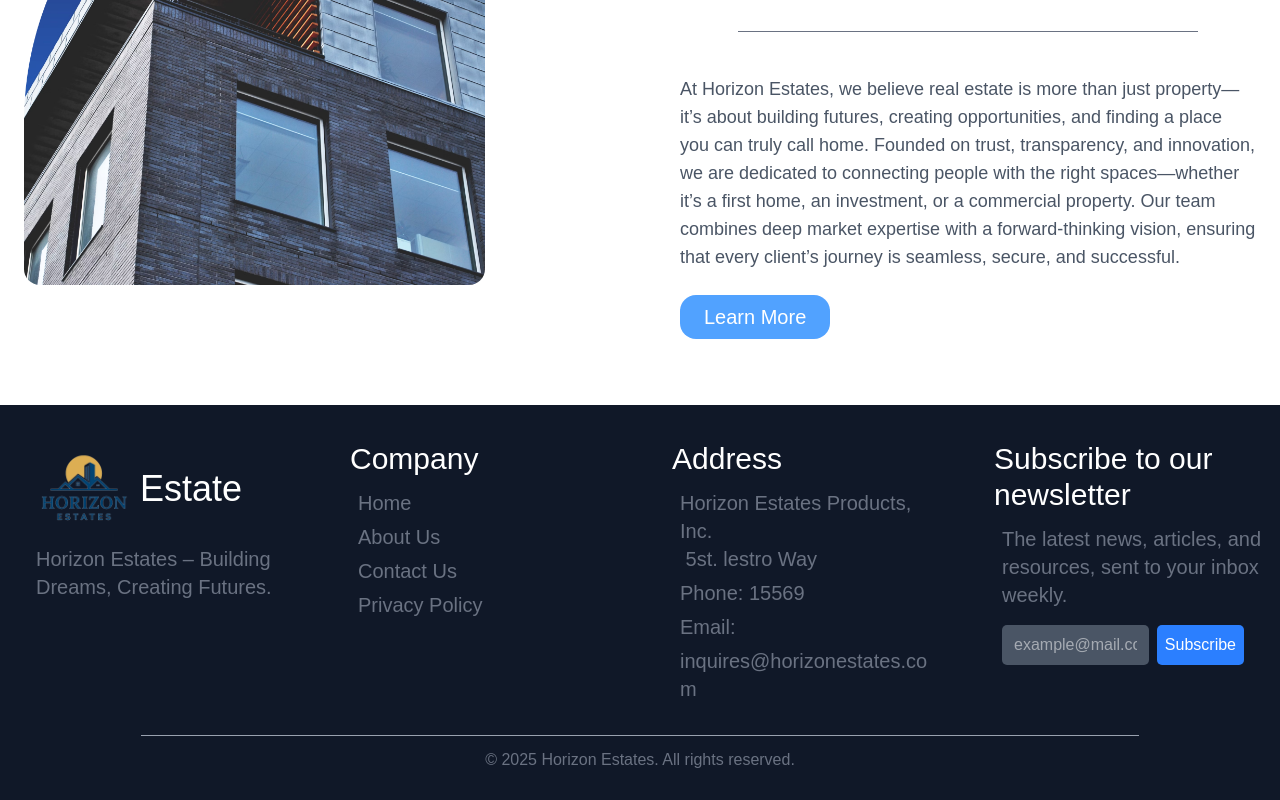
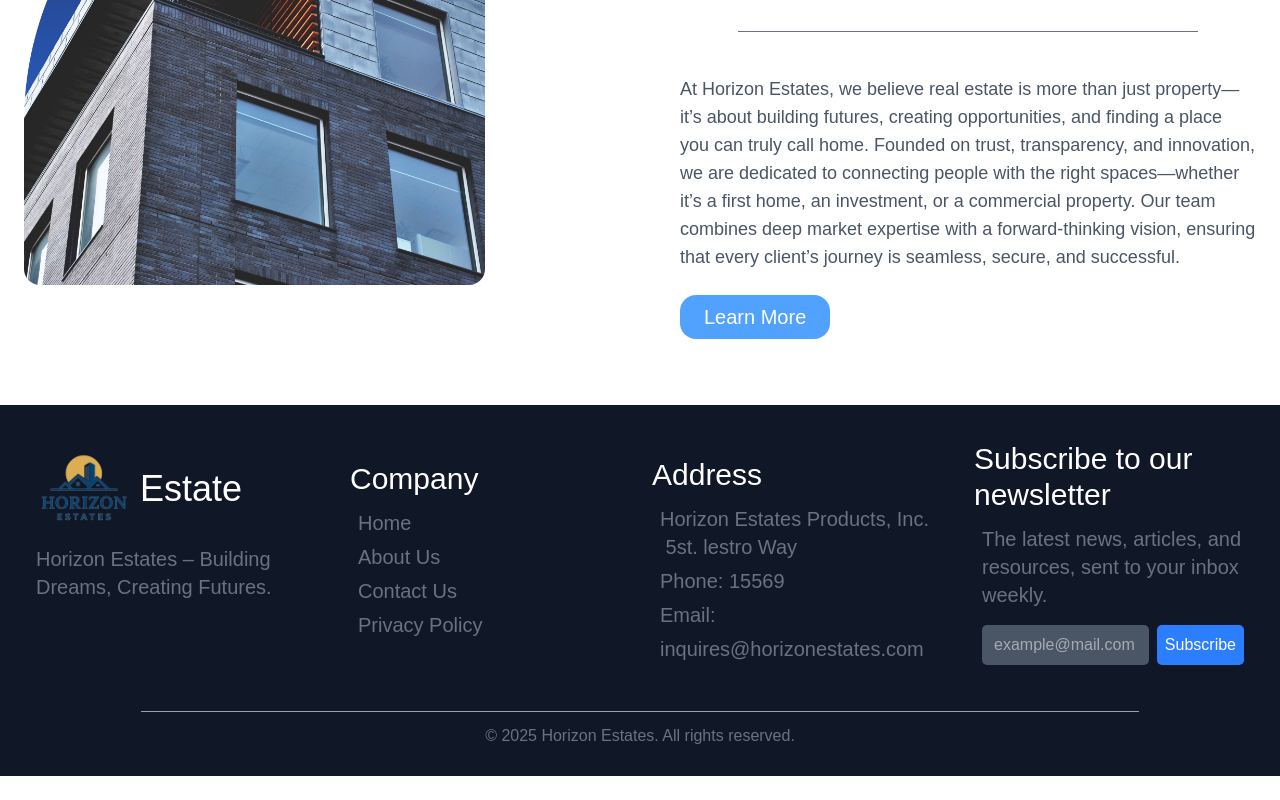
Before and after one commit to FadyHe/Horizon-Estate, a React (Vite) app: page / in a window 1280 px wide. Shown: the part 1216-2016 px from the top of the page. After the commit the page ends 1992 px from the top, so only its background shows below. Built offline with nearby package versions, Linux system fonts and the light colour scheme.

Commit message:
last tweak to the footer (I hope)

```diff
--- a/src/Components/Footer.jsx
+++ b/src/Components/Footer.jsx
@@ -9,7 +9,7 @@ export function Footer () {
             <p className="text-gray-500 outfit -mt-3 ml-5 text-xl ">Horizon Estates – Building Dreams, Creating Futures.</p>
           </section>
 
-          <section className="ml-5 my-5">
+          <section className="ml-5 my-10">
             <h1 className="outfit text-3xl text-white -ml-2 md:text-3xl mb-3">Company</h1>
             <ul className="text-gray-500 outfit text-xl gap-y-1.5 flex flex-col ">
               <li className="hover:opacity-85 cursor-pointer active:scale-97 duration-300"><a href="">Home</a></li>
@@ -19,7 +19,7 @@ export function Footer () {
             </ul>
           </section>
 
-          <section className="ml-5 my-5">
+          <section className="my-9">
             <h1 className="outfit text-3xl text-white -ml-2 md:text-3xl mb-3">Address</h1>
             <ul className="text-gray-500 outfit text-xl gap-y-1.5 flex flex-col ">
               <li className="hover:opacity-85 cursor-pointer active:scale-97 duration-300"><a href="">Horizon Estates Products, Inc. <br /> 5st. lestro Way</a></li>
@@ -29,7 +29,7 @@ export function Footer () {
             </ul>
           </section>
 
-          <section className="ml-5 my-5">
+          <section className="my-5">
             <h1 className="outfit text-3xl text-white -ml-2 md:text-3xl mb-3">Subscribe to our newsletter</h1>
             <p className="text-gray-500 outfit text-xl mb-4">The latest news, articles, and resources, sent to your inbox weekly.</p>
             <label htmlFor="email" className="flex flex-row gap-2">
```
